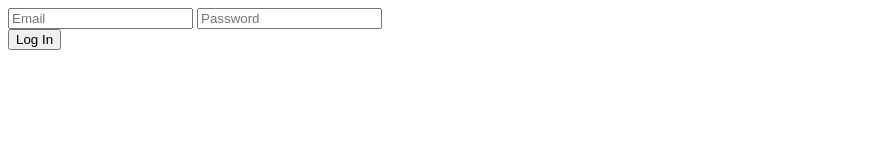
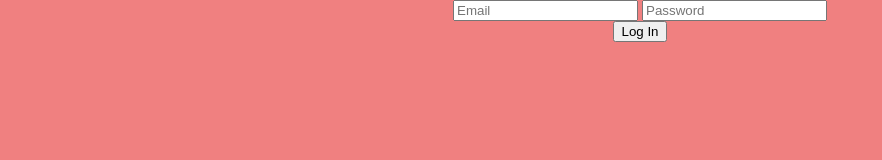
Before and after one commit to gmankd/shoe_list_frontend, a plain HTML site: page index.html in a window 1280 px wide. Shown: the whole page, without its empty margins (0-882 px from the left). Drawn offline with nearby package versions, Linux system fonts and the light colour scheme.

Commit message:
Added margin to auto, background color, and text align to center.

```diff
--- a/index.html
+++ b/index.html
@@ -12,6 +12,7 @@
   <script src="app.js"></script>
 </head>
 <body>
+  <section>
   <div>
     <input placeholder="Email" id="email">
     <input placeholder="Password" id="password">
--- a/layout.css
+++ b/layout.css
@@ -0,0 +1,8 @@
+* {
+  margin: auto;
+}
+
+body {
+  background-color: lightcoral;
+  text-align: center;
+}
```
